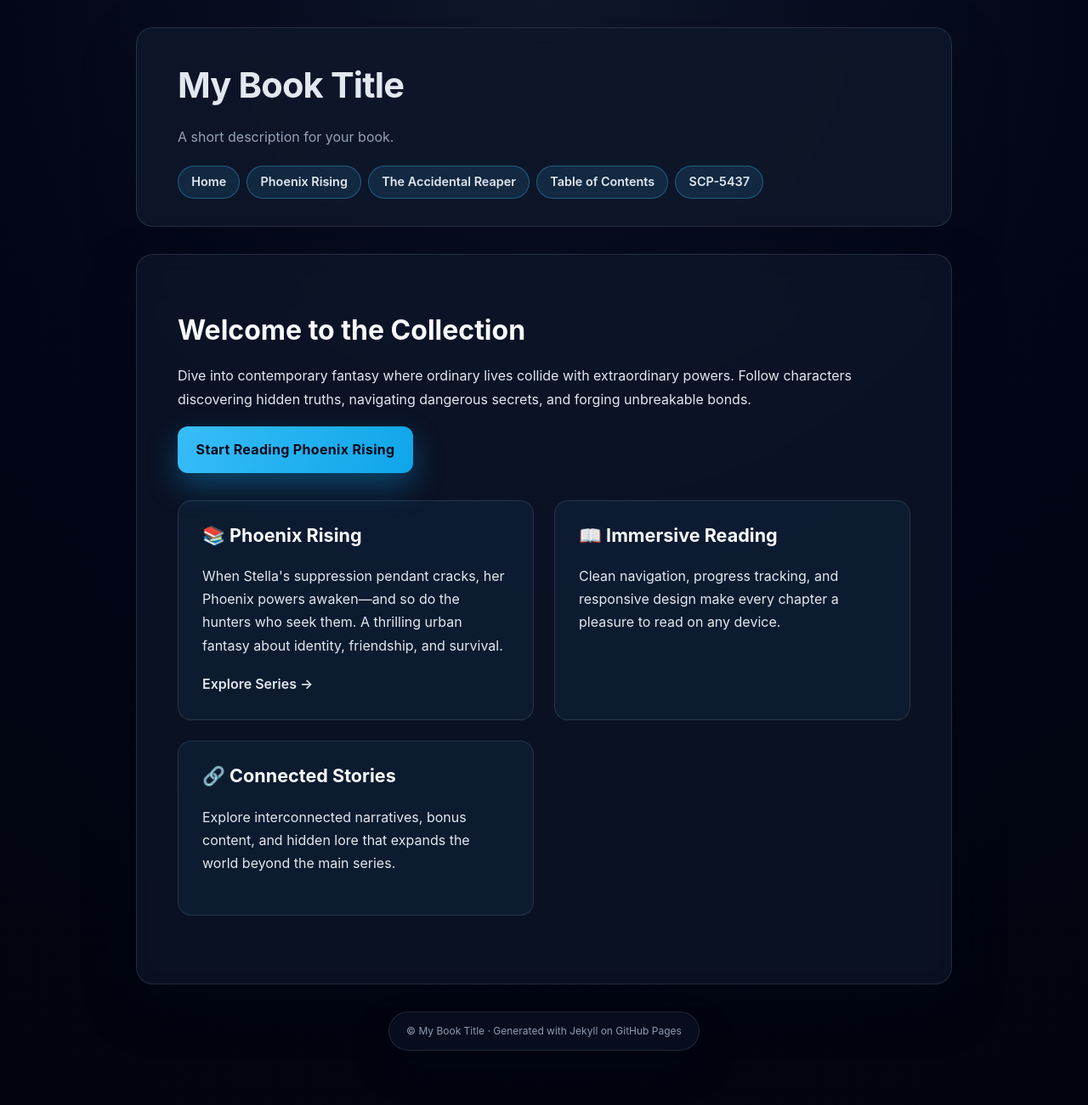
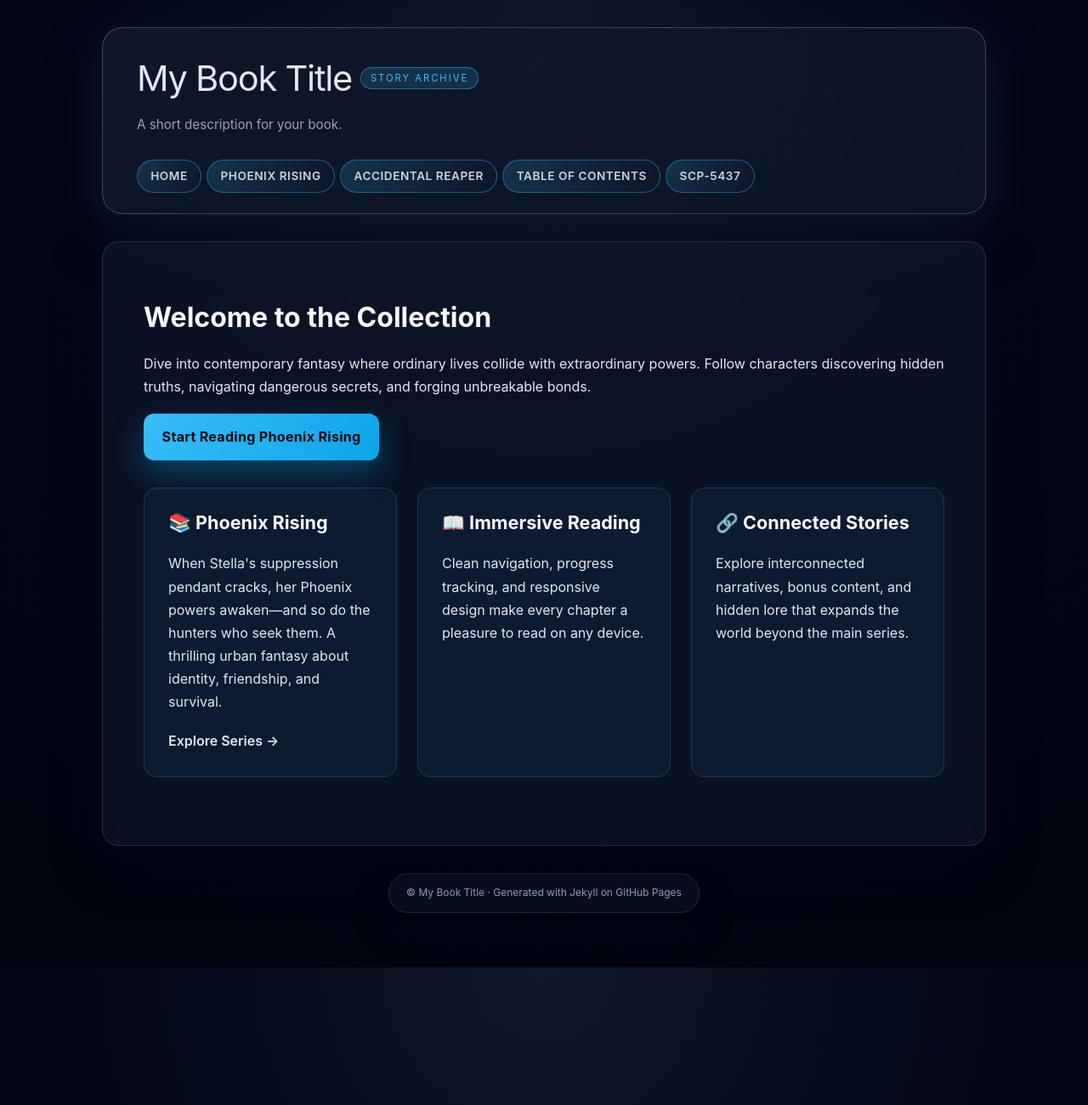
Before and after one commit to CosmicPhoenix171/Books, a Jekyll site: the page built from index.md, in a window 1280 px wide. Shown: the whole page at 85% size. Built offline with Jekyll 4.4.1, drawn with Linux system fonts in a browser that asks for light colours; after the commit the page ends 1139 px from its top, so only the background shows below that.

Commit message:
Enhance header layout and styling for improved aesthetics and usability

```diff
--- a/_layouts/default.html
+++ b/_layouts/default.html
@@ -52,53 +52,89 @@
       header,
       main,
       footer {
-        width: min(960px, 100%);
+        width: min(1040px, 100%);
         margin: 0 auto;
       }
 
       header {
-        background: var(--card);
-        border: 1px solid var(--border);
-        border-radius: 1.25rem;
-        padding: 2rem clamp(1.5rem, 4vw, 3rem);
-        box-shadow: 0 25px 60px rgba(2, 6, 23, 0.45);
-        backdrop-filter: blur(16px);
+        background: linear-gradient(135deg, rgba(15, 23, 42, 0.96), rgba(15, 23, 42, 0.7));
+        border-radius: 1.5rem;
+        padding: 1.5rem clamp(1.75rem, 4vw, 2.5rem);
+        box-shadow: 0 24px 60px rgba(15, 23, 42, 0.85);
+        border: 1px solid rgba(148, 163, 184, 0.35);
+        backdrop-filter: blur(22px);
       }
 
-      header h1 {
-        margin: 0 0 0.75rem;
-        font-size: clamp(1.8rem, 4vw, 2.6rem);
-        letter-spacing: -0.02em;
+      .site-header-inner {
+        display: flex;
+        align-items: center;
+        justify-content: space-between;
+        gap: 1.75rem;
+        flex-wrap: wrap;
       }
 
-      header p {
-        margin: 0 0 1.25rem;
-        color: var(--muted);
-        max-width: 60ch;
+      .site-title-block {
+        display: flex;
+        flex-direction: column;
+        gap: 0.4rem;
       }
 
-      nav {
+      .site-title {
+        margin: 0;
+        font-size: clamp(1.9rem, 4vw, 2.6rem);
+        letter-spacing: -0.03em;
         display: flex;
-        flex-wrap: wrap;
-        gap: 0.5rem;
+        align-items: center;
+        gap: 0.6rem;
       }
 
-      nav a {
+      .site-title-badge {
+        padding: 0.15rem 0.7rem;
+        border-radius: 999px;
+        font-size: 0.7rem;
+        text-transform: uppercase;
+        letter-spacing: 0.18em;
+        background: rgba(56, 189, 248, 0.16);
+        border: 1px solid rgba(56, 189, 248, 0.45);
+        color: var(--accent);
+      }
+
+      .site-tagline {
+        margin: 0;
+        color: var(--muted);
+        max-width: 48ch;
+        font-size: 0.95rem;
+      }
+
+      .site-nav {
+        display: flex;
+        align-items: center;
+        gap: 0.4rem;
+        flex-wrap: wrap;
+        justify-content: flex-end;
+      }
+
+      .site-nav a {
         text-decoration: none;
         color: var(--text);
-        background: rgba(56, 189, 248, 0.12);
-        border: 1px solid rgba(56, 189, 248, 0.35);
-        padding: 0.4rem 0.95rem;
+        background: radial-gradient(circle at top left, rgba(56, 189, 248, 0.20), rgba(15, 23, 42, 0.9));
+        border: 1px solid rgba(56, 189, 248, 0.45);
+        padding: 0.45rem 0.95rem;
         border-radius: 999px;
-        font-size: 0.9rem;
+        font-size: 0.85rem;
         font-weight: 600;
-        transition: background 180ms ease, color 180ms ease, transform 180ms ease;
+        letter-spacing: 0.04em;
+        text-transform: uppercase;
+        opacity: 0.9;
+        transition: background 160ms ease, color 160ms ease, transform 160ms ease, box-shadow 160ms ease, opacity 160ms ease;
       }
 
-      nav a:hover {
-        background: rgba(56, 189, 248, 0.3);
-        color: #f8fafc;
+      .site-nav a:hover {
+        background: radial-gradient(circle at top left, rgba(56, 189, 248, 0.35), rgba(15, 23, 42, 0.95));
+        color: #f9fafb;
         transform: translateY(-1px);
+        box-shadow: 0 14px 30px rgba(8, 47, 73, 0.6);
+        opacity: 1;
       }
 
       main {
@@ -245,13 +281,21 @@
         box-shadow: 0 20px 40px rgba(2, 6, 23, 0.35);
       }
 
-      @media (max-width: 640px) {
+      @media (max-width: 768px) {
         body {
           padding: 1.25rem 0.75rem;
         }
         header,
         main {
-          padding: 1.5rem;
+          padding: 1.35rem 1.25rem;
+        }
+
+        .site-header-inner {
+          align-items: flex-start;
+        }
+
+        .site-nav {
+          justify-content: flex-start;
         }
         .chapter-nav {
           flex-direction: column;
@@ -262,15 +306,22 @@
   </head>
   <body>
     <header>
-      <h1>{{ site.title }}</h1>
-      <p>{{ site.description }}</p>
-      <nav>
-        <a href="{{ '/' | relative_url }}">Home</a>
-        <a href="{{ '/phoenix-rising/' | relative_url }}">Phoenix Rising</a>
-        <a href="{{ '/accidental-reaper/' | relative_url }}">The Accidental Reaper</a>
-        <a href="{{ '/table-of-contents/' | relative_url }}">Table of Contents</a>
-        <a href="{{ '/scp-5437/' | relative_url }}">SCP-5437</a>
-      </nav>
+      <div class="site-header-inner">
+        <div class="site-title-block">
+          <div class="site-title">
+            <span>{{ site.title }}</span>
+            <span class="site-title-badge">Story Archive</span>
+          </div>
+          <p class="site-tagline">{{ site.description }}</p>
+        </div>
+        <nav class="site-nav">
+          <a href="{{ '/' | relative_url }}">Home</a>
+          <a href="{{ '/phoenix-rising/' | relative_url }}">Phoenix Rising</a>
+          <a href="{{ '/accidental-reaper/' | relative_url }}">Accidental Reaper</a>
+          <a href="{{ '/table-of-contents/' | relative_url }}">Table of Contents</a>
+          <a href="{{ '/scp-5437/' | relative_url }}">SCP-5437</a>
+        </nav>
+      </div>
     </header>
     <main>
       {{ content }}
```
